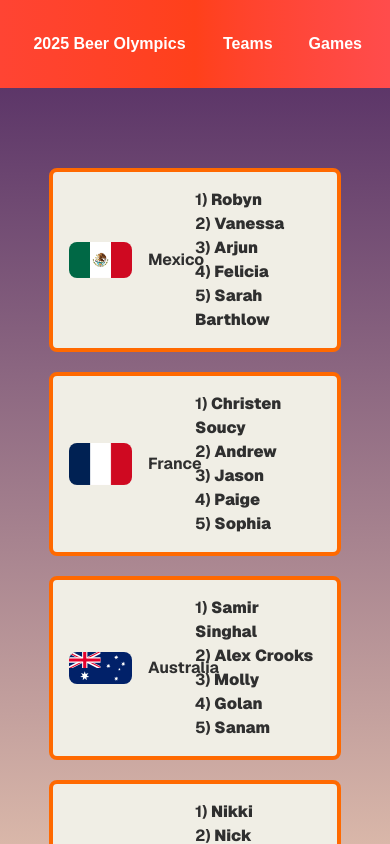
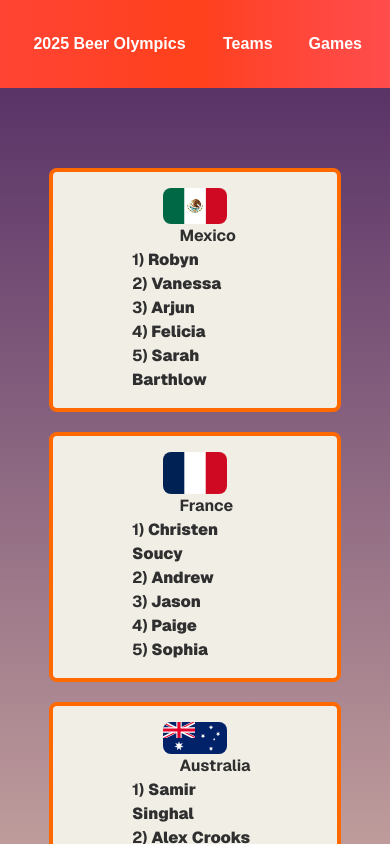
Before and after one commit to acrks/beer-olympics, a Next.js app: page /teams in a window 390 px wide. Shown: the top 844 px of the page. Built offline with nearby package versions, Linux system fonts and the light colour scheme.

Commit message:
Correcting mobile styling

```diff
--- a/app/globals.css
+++ b/app/globals.css
@@ -1,4 +1,7 @@
 @import "tailwindcss";
+@tailwind base;
+@tailwind components;
+@tailwind utilities;
 
 :root {
   --background: #f0eee5;
--- a/components/country-card.tsx
+++ b/components/country-card.tsx
@@ -1,8 +1,8 @@
-'use client';
+"use client";
 
-import React from 'react';
-import Image from 'next/image';
-import TeamList from '@/components/team-list';
+import React from "react";
+import Image from "next/image";
+import TeamList from "@/components/team-list";
 
 interface CountryCardProps {
   flagUrl: string;
@@ -11,18 +11,18 @@ interface CountryCardProps {
 
 const CountryCard: React.FC<CountryCardProps> = ({ flagUrl, countryName }) => {
   return (
-        <div className="w-3/4 bg-[#f0eee5] border-4 border-orange-500 rounded-lg p-4 flex items-center">
+    <div className="w-3/4 bg-[#f0eee5] border-4 border-orange-500 rounded-lg p-4 flex items-center flex-col">
       <div className="w-1/4 flex items-center">
         <Image
           width={50}
           height={10}
           src={flagUrl}
           alt={`${countryName} flag`}
-            className='w-full h-auto rounded-lg'
+          className="w-full h-auto rounded-lg"
         />
       </div>
-            <h2 className="px-4 w-1/4">{countryName}</h2>
-            <TeamList countryName={countryName}/>
+      <h2 className="px-4 w-1/4 text-center">{countryName}</h2>
+      <TeamList countryName={countryName} />
     </div>
   );
 };
```
Lines whose indentation alone changed are shown as unchanged.
